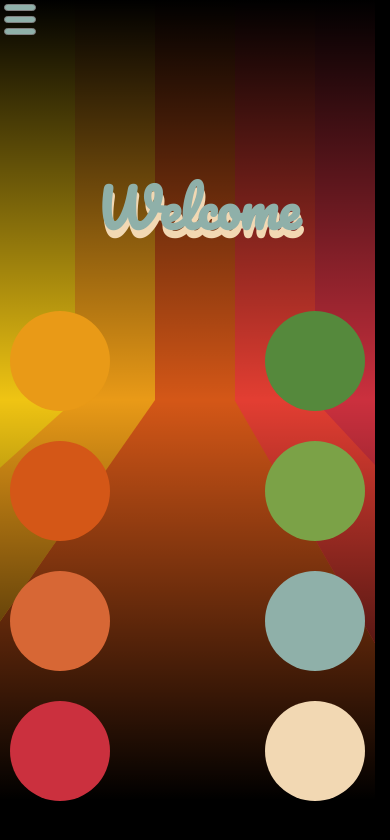
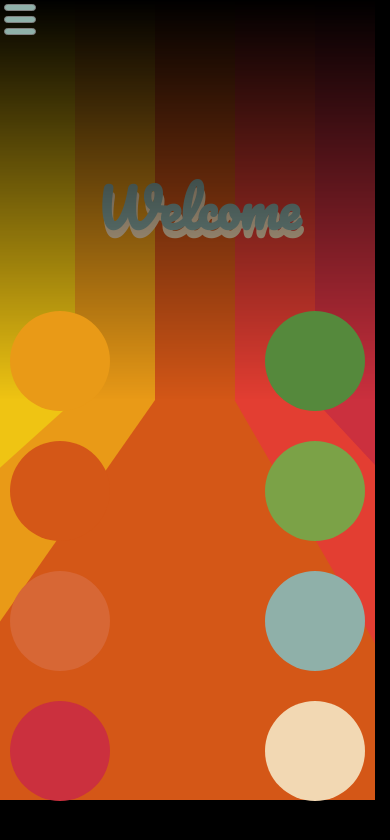
Before and after one commit to mountainguy76935/gallery_website, a React (Create React App) app: page / in a window 390 px wide. Shown: the top 840 px of the page. Built offline with nearby package versions, Linux system fonts and the light colour scheme.

Commit message:
fixed fade out

```diff
--- a/src/components/circles/circles.component.jsx
+++ b/src/components/circles/circles.component.jsx
@@ -17,11 +17,13 @@ export const Circles = (props) => {
             onMouseEnter={handleHover}
             >
             {active ?
-            <FlipCard
-            key = {props.picture.id}
-            picture = {props.picture}
-            {...props}
-            /> :
+            <React.Fragment>
+                <FlipCard
+                key = {props.picture.id}
+                picture = {props.picture}
+                {...props}
+                />
+            </React.Fragment>  :
             <div
                 className='balls'
                 style={{backgroundColor: props.color}}></div>
--- a/src/components/stripe/stripe.component.jsx
+++ b/src/components/stripe/stripe.component.jsx
@@ -2,13 +2,18 @@ import React from 'react';
 import './stripe.styles.css'
 
 export const Stripe = (props) => {
-    const classes = ['a', 'b', 'c', 'd', 'e'];
-    let shadesa = !props.mainColor ? 'linear-gradient(to top, rgba(255,0,0,0), black)' : '';
-    let shades1 = !props.mainColor ? 'linear-gradient(to top, black, rgba(255,0,0,0))' : '';
+    const colors = ['#EFC413', '#E99A17', '#D45717', '#E33E32', '#CB303E'];
     return (
         <div className="whole">
+            <div className={props.mainColor ? "back_img active" : "back_img"}></div>
             <div className='stripe'>
-                {classes.map(a => <div style={{backgroundImage: shadesa}} className={'stripe'+a}></div>)}
+                {colors.map((a, i) => <div
+                                    style={{
+                                        left: `${80*i}px`,
+                                        backgroundColor: `${a}`
+                                    }}
+                                    className={'stripes'}></div>
+                                )}
             </div>
             <div className="animation_box">
                 <div
@@ -16,7 +21,7 @@ export const Stripe = (props) => {
                     style={{
                         backgroundColor: props.mainColor ? props.mainColor : 'black'
                     }}></div>
-                {classes.map((a,i) => <div style={{backgroundImage: shades1}} className={'stripe'+(i+1)}></div>)}
+                {colors.map((a,i) => <div className={'stripe'+(i+1)}></div>)}
                 <div
                     className="stripe_black_right"
                     style={{
--- a/src/components/stripe/stripe.styles.css
+++ b/src/components/stripe/stripe.styles.css
@@ -12,6 +12,28 @@
   .whole{
     height: 812px;
     width: 375px;
+  }
+
+  .back_img{
+    width: 1200px;
+    height: 400px;
+    margin-top: 0%;
+    position: absolute;
+    overflow: hidden;
+    background-image: linear-gradient(to bottom, black, transparent);
+    z-index: 20;
+  }
+
+  .back_img.active{
+    width: 1200px;
+    height: 400px;
+    margin-top: -800px;
+    transition-duration: 1.5s;
+    position: absolute;
+    overflow: hidden;
+    background-image: linear-gradient(to bottom, black, transparent);
+    opacity: 0;
+    z-index: 20;
   }
 }
 
@@ -128,7 +150,28 @@
     overflow: hidden;
   }
 
-.stripea{
+  .back_img{
+    width: 1200px;
+    height: 400px;
+    margin-top: 0%;
+    position: absolute;
+    overflow: hidden;
+    background-image: linear-gradient(to bottom, black, transparent);
+    z-index: 20;
+  }
+
+  .back_img.active{
+    width: 1200px;
+    height: 400px;
+    margin-top: -50%;
+    transition-duration: 1.5s;
+    position: absolute;
+    overflow: hidden;
+    background-image: linear-gradient(to bottom, black, transparent);
+    z-index: 20;
+  }
+
+.stripes{
     height: 10px;
     width: 80px;
     border-radius: 30px;
@@ -140,67 +183,8 @@
     background-color: #EFC413;
     z-index: 10;
     position: absolute;
-  }
-
-.stripeb{
-    animation: heightChange ease-in 1;
-    animation-fill-mode:forwards;
-    animation-duration:.7s;
-    left: 80px;
-    height: 10px;
-    width: 80px;
-    border-radius: 30px;
-    position: absolute;
-    opacity: 1;
-    background-color: 	#E99A17;
-    z-index: 11;
-    position: absolute;
-  }
-
-  .stripec{
-    animation: heightChange ease-in 1;
-    animation-fill-mode:forwards;
-    animation-duration:.7s;
-    left: 160px;
-    height: 10px;
-    width: 80px;
-    border-radius: 30px;
-    position: absolute;
-    opacity: 1;
-    background-color: #D45717;
-    z-index: 12;
-    position: absolute;
-  }
-
-  .striped{
-    animation: heightChange ease-in 1;
-    animation-fill-mode:forwards;
-    animation-duration:.7s;
-    left: 240px;
-    height: 10px;
-    width: 80px;
-    border-radius: 30px;
-    position: absolute;
-    opacity: 1;
-    background-color: 	#E33E32;
-    z-index: 13;
-    position: absolute;
-  }
-
-  .stripee{
-    animation: heightChange ease-in 1;
-    animation-fill-mode:forwards;
-    animation-duration:.7s;
-    left: 320px;
-    height: 10px;
-    width: 80px;
-    border-radius: 30px;
-    position: absolute;
-    opacity: 1;
-    background-color: #CB303E;
-    z-index: 14;
-    position: absolute;
-  }
+    transition: background-color 1.5s ease-in;
+}
 
   .stripe_black_left{
     width: 20%;
```
